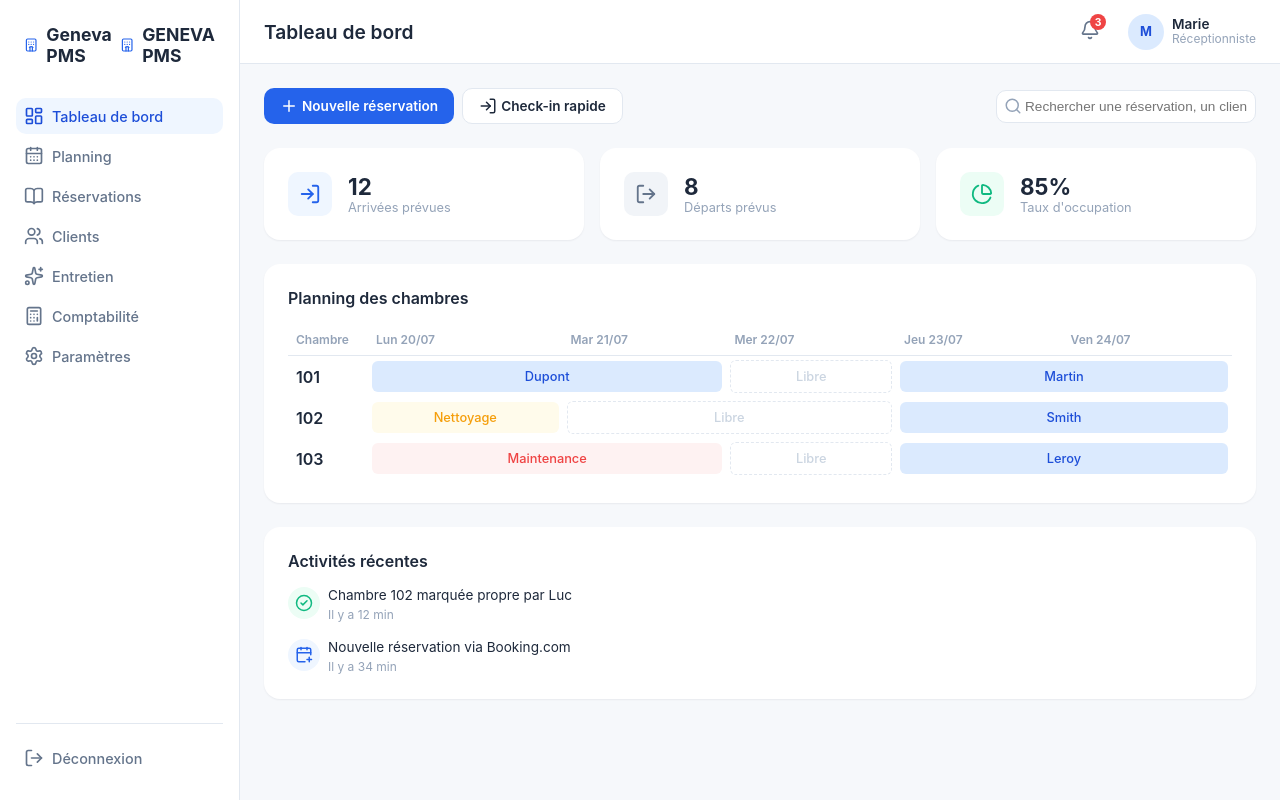
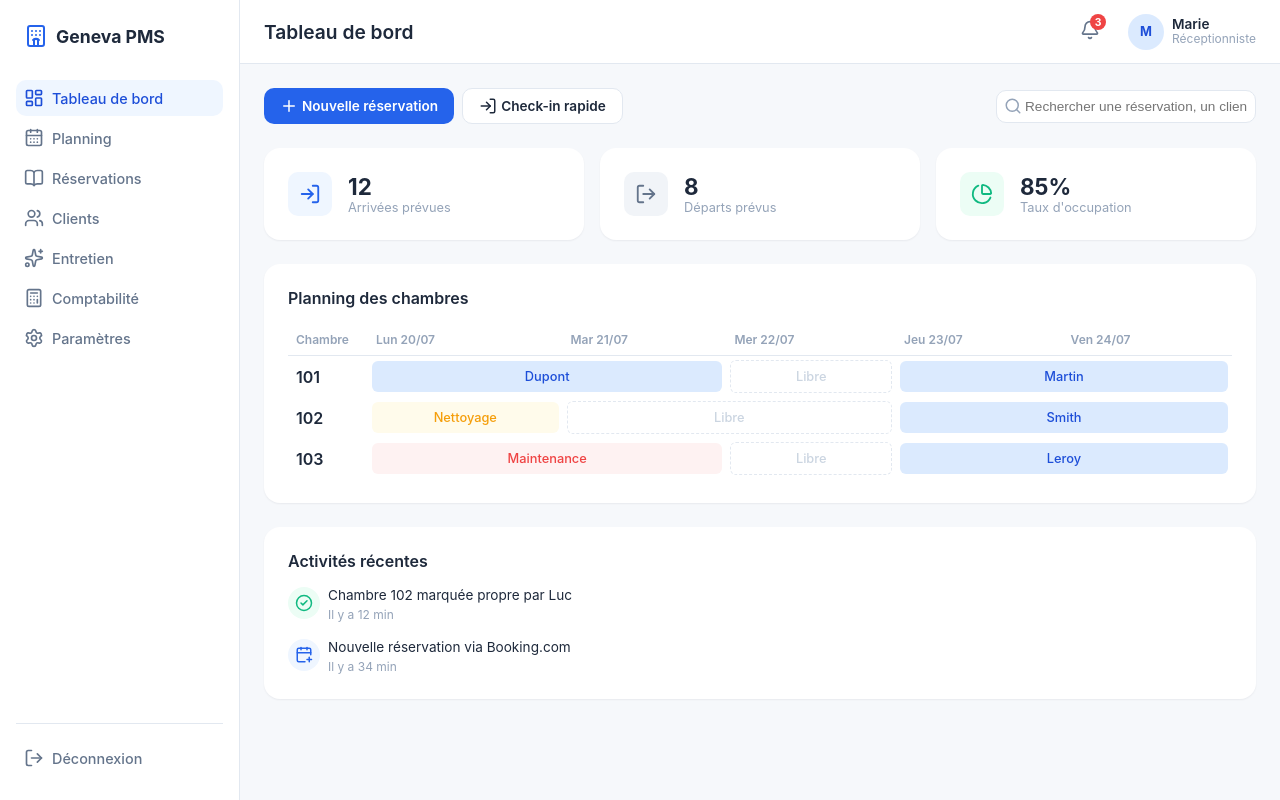
Before and after one commit to THIERRY-BOSCO-KENFACK/ProjetHotel, a React (Vite) app: page / in a window 1280 px wide. Built offline with nearby package versions, Linux system fonts and the light colour scheme.

Commit message:
Sauvegarde du projet

```diff
--- a/src/components/layout/Sidebar.jsx
+++ b/src/components/layout/Sidebar.jsx
@@ -48,8 +48,6 @@ function Sidebar() {
         <span className="sidebar__logo-text">Geneva PMS</span>
 
         {/* le size={24} permet de définir la taille de l'icône */}
-        <Hotel size={24} className="sidebar__logo-icon" />
-        <span className="sidebar__logo-text">GENEVA PMS</span>
 
       </div>
 
```
